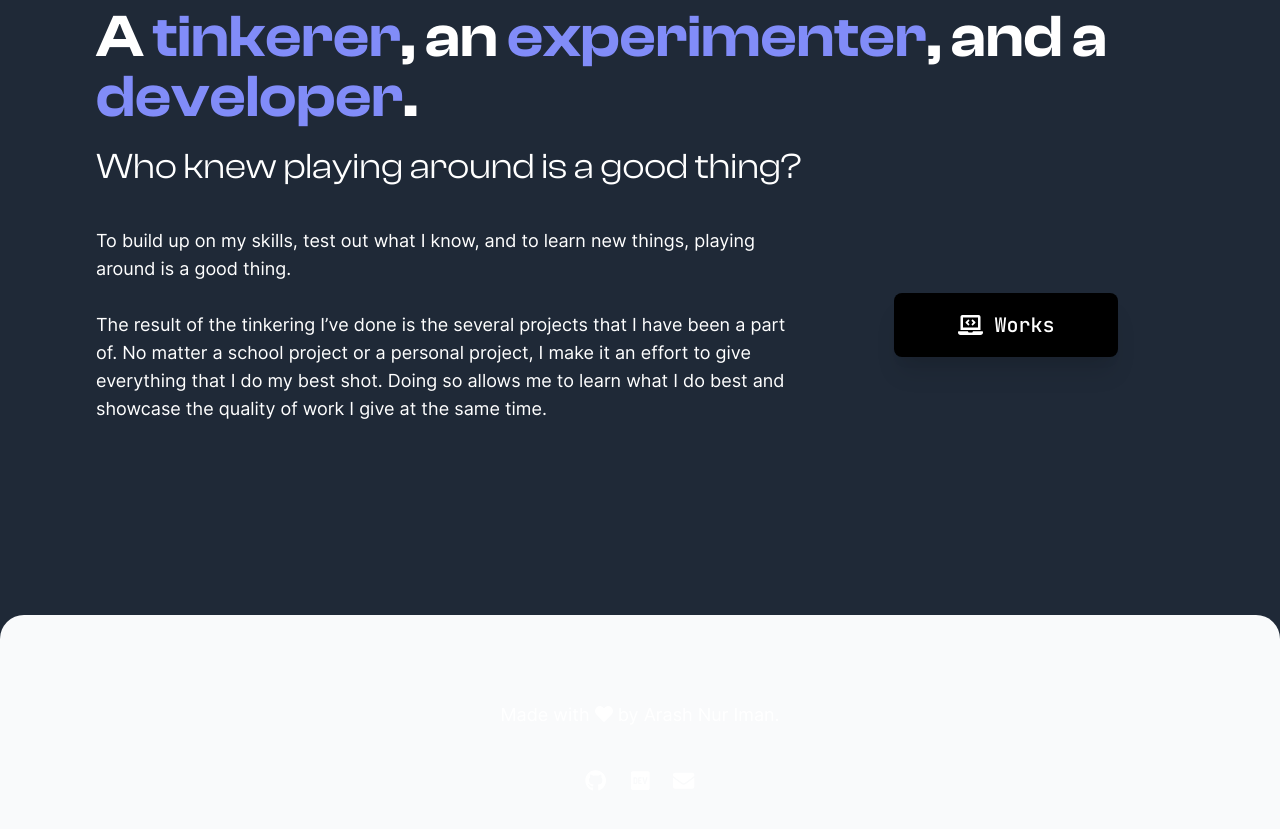
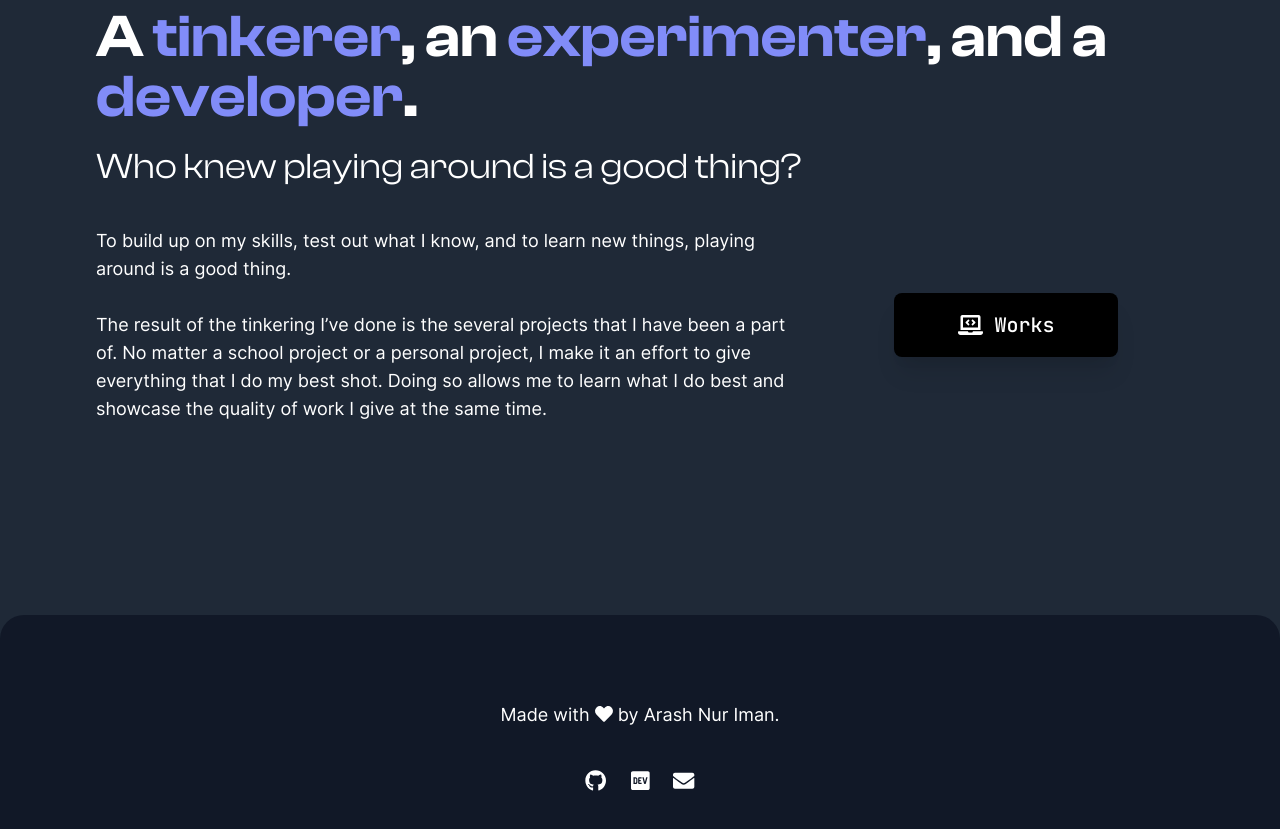
Before and after one commit to arashnrim/website-archive, a Gatsby site: page / in a window 1280 px wide. Shown: the part 2917-3746 px from the top of the page. Built offline with nearby package versions, Linux system fonts and the light colour scheme; Gatsby itself is replaced by a stand-in of ours.

Commit message:
💄 Implement dark mode on footer

```diff
--- a/src/components/Footer.js
+++ b/src/components/Footer.js
@@ -4,7 +4,7 @@ import { faGithub, faDev } from "@fortawesome/free-brands-svg-icons";
 import { faHeart, faEnvelope } from "@fortawesome/free-solid-svg-icons";
 
 const Footer = () => (
-  <div className="justify-center items-center flex flex-col space-y-5 lg:space-y-10 h-screen-1/3 min-w-screen bg-gray-50 text-center rounded-t-3xl">
+  <div className="justify-center items-center flex flex-col space-y-5 lg:space-y-10 h-screen-1/3 min-w-screen bg-gray-900 text-center rounded-t-3xl">
     <p className="text-sm sm:text-lg 2xl:text-xl">
       Made with <FontAwesomeIcon icon={faHeart} /> by Arash Nur Iman.
     </p>
```
